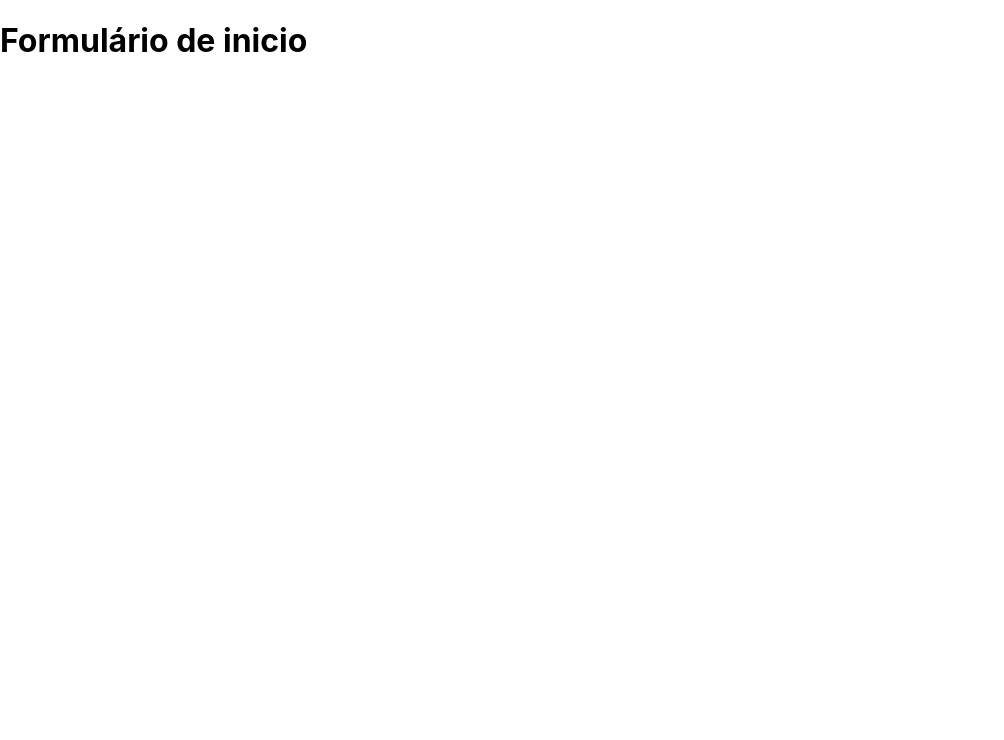
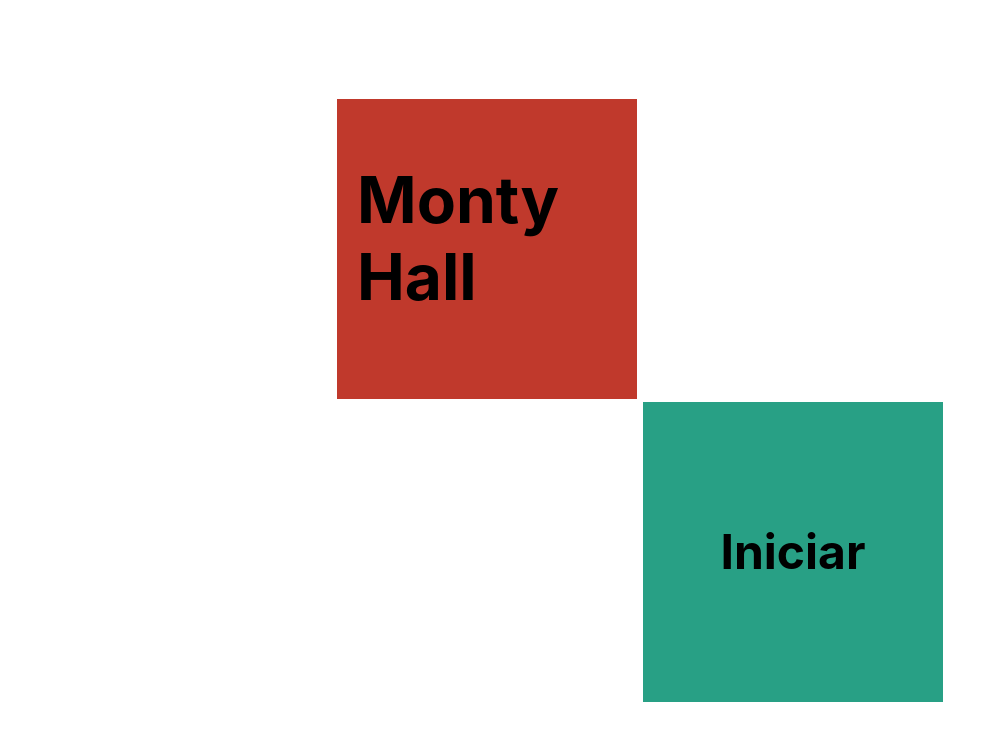
Before and after one commit to sajermann/MontyHall, a Next.js app: page / in a window 1280 px wide. Shown: the top 740 px of the page, without its empty margins (0-1004 px from the left). Built offline with nearby package versions, Linux system fonts and the light colour scheme.

Commit message:
estruturando o formulário

```diff
--- /dev/null
+++ b/components/Card/index.module.css
@@ -0,0 +1,9 @@
+.card {
+  display: flex;
+  width: 300px;
+  height: 300px;
+  color: "#fff";
+  margin: 3px;
+  font-size: 2rem;
+  padding: 20px;
+}
--- /dev/null
+++ b/components/Card/index.tsx
@@ -0,0 +1,13 @@
+import styles from './index.module.css'
+
+type Props = {
+  bgcolor?: string
+  children?: React.ReactNode
+}
+export default function Card(props:Props) {
+  return (
+    <div className={styles.card} style={{backgroundColor: props.bgcolor ?? '#fff'}}>
+      {props.children}
+    </div>
+  );
+}
--- /dev/null
+++ b/pages/index.module.css
@@ -0,0 +1,13 @@
+.form {
+  display: flex;
+  justify-content: center;
+  align-items: center;
+  height: 100vh;
+}
+.link {
+  flex: 1;
+  margin: 0;
+  display: flex;
+  justify-content: center;
+  align-items: center;
+}
--- a/pages/index.tsx
+++ b/pages/index.tsx
@@ -1,11 +1,25 @@
-import { useState } from "react";
-import Door from "../components/Door";
-import { createDoors, updateDoors } from "../functions/door";
+import Link from "next/link";
+import Card from "../components/Card";
+import styles from "./index.module.css";
 
-export default function Home() {
+export default function Form() {
   return (
-    <div style={{ display: "flex" }}>
-      <h1>Formulário de inicio</h1>
+    <div className={styles.form}>
+      <div>
+        <Card bgcolor="#c0392c">
+          <h1>Monty Hall</h1>
+        </Card>
+        <Card></Card>
+      </div>
+
+      <div>
+        <Card></Card>
+        <Card bgcolor="#28a085">
+          <Link href={`/game/4/2`}>
+            <h2 className={styles.link}>Iniciar</h2>
+          </Link>
+        </Card>
+      </div>
     </div>
   );
 }
```
